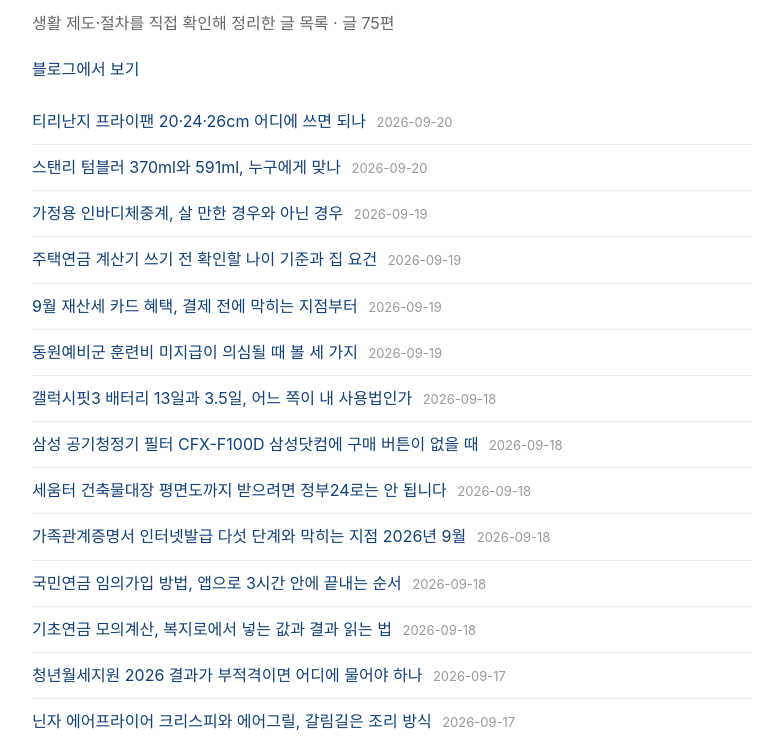
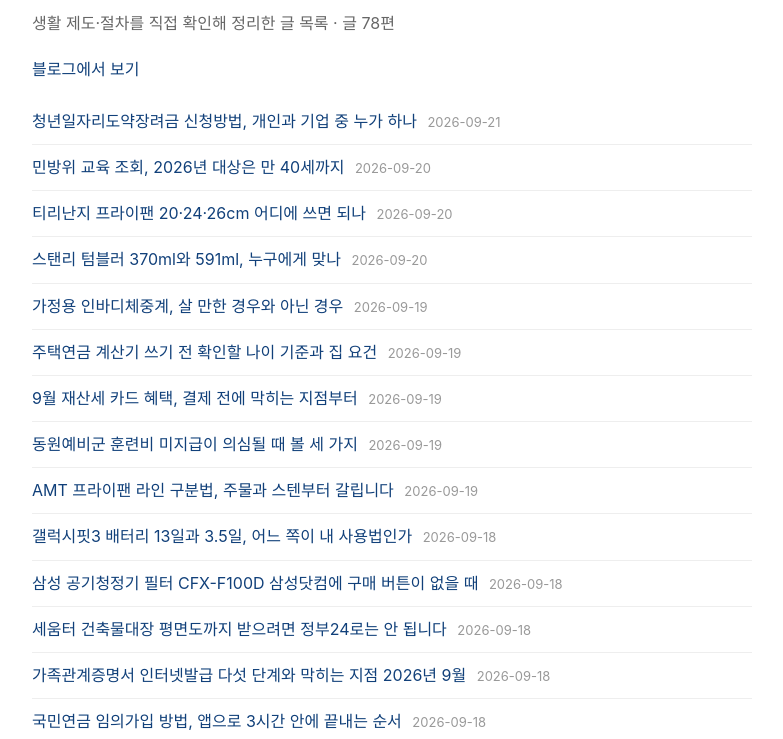
Before and after one commit to BraveCat79/saengsaeng-notes, a plain HTML site: page docs/index.html in a window 1280 px wide. Shown: the part 61-800 px from the top of the page, without its empty margins (248-1031 px from the left). Drawn offline with Linux system fonts and the light colour scheme.

Commit message:
글 목록 갱신 2026-09-21

```diff
--- a/docs/index.html
+++ b/docs/index.html
@@ -9,15 +9,18 @@ a{color:#11407a;text-decoration:none}a:hover{text-decoration:underline}
 time{color:#999;font-size:13px;margin-left:6px}footer{margin-top:28px;color:#888;font-size:13px}</style>
 </head><body>
 <h1>생생정보 글 목록</h1>
-<p class="sub">생활 제도·절차를 직접 확인해 정리한 글 목록 · 글 75편</p>
+<p class="sub">생활 제도·절차를 직접 확인해 정리한 글 목록 · 글 78편</p>
 <p><a href="https://m.blog.naver.com/zova">블로그에서 보기</a></p>
 <ul>
+<li><a href="https://m.blog.naver.com/zova/224418153825">청년일자리도약장려금 신청방법, 개인과 기업 중 누가 하나</a> <time datetime="2026-09-21">2026-09-21</time></li>
+<li><a href="https://m.blog.naver.com/zova/224417336667">민방위 교육 조회, 2026년 대상은 만 40세까지</a> <time datetime="2026-09-20">2026-09-20</time></li>
 <li><a href="https://m.blog.naver.com/zova/224417496082">티리난지 프라이팬 20·24·26cm 어디에 쓰면 되나</a> <time datetime="2026-09-20">2026-09-20</time></li>
 <li><a href="https://m.blog.naver.com/zova/224417969793">스탠리 텀블러 370ml와 591ml, 누구에게 맞나</a> <time datetime="2026-09-20">2026-09-20</time></li>
 <li><a href="https://m.blog.naver.com/zova/224416584140">가정용 인바디체중계, 살 만한 경우와 아닌 경우</a> <time datetime="2026-09-19">2026-09-19</time></li>
 <li><a href="https://m.blog.naver.com/zova/224416709796">주택연금 계산기 쓰기 전 확인할 나이 기준과 집 요건</a> <time datetime="2026-09-19">2026-09-19</time></li>
 <li><a href="https://m.blog.naver.com/zova/224416721127">9월 재산세 카드 혜택, 결제 전에 막히는 지점부터</a> <time datetime="2026-09-19">2026-09-19</time></li>
 <li><a href="https://m.blog.naver.com/zova/224416722710">동원예비군 훈련비 미지급이 의심될 때 볼 세 가지</a> <time datetime="2026-09-19">2026-09-19</time></li>
+<li><a href="https://m.blog.naver.com/zova/224416728934">AMT 프라이팬 라인 구분법, 주물과 스텐부터 갈립니다</a> <time datetime="2026-09-19">2026-09-19</time></li>
 <li><a href="https://m.blog.naver.com/zova/224415491613">갤럭시핏3 배터리 13일과 3.5일, 어느 쪽이 내 사용법인가</a> <time datetime="2026-09-18">2026-09-18</time></li>
 <li><a href="https://m.blog.naver.com/zova/224415499551">삼성 공기청정기 필터 CFX-F100D 삼성닷컴에 구매 버튼이 없을 때</a> <time datetime="2026-09-18">2026-09-18</time></li>
 <li><a href="https://m.blog.naver.com/zova/224415513078">세움터 건축물대장 평면도까지 받으려면 정부24로는 안 됩니다</a> <time datetime="2026-09-18">2026-09-18</time></li>
```
Also changed, not shown: 1 other file.
